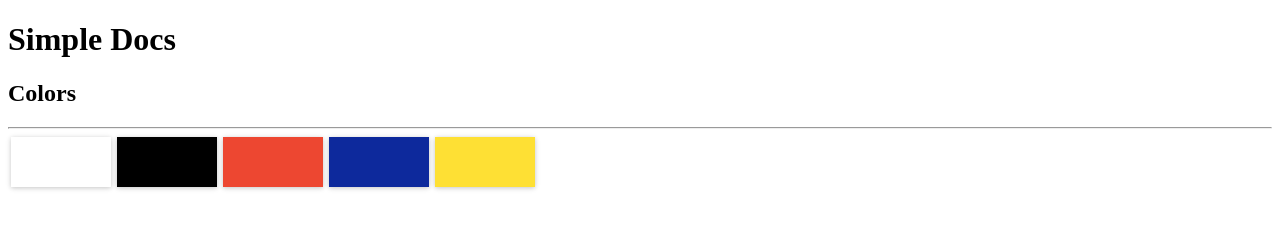
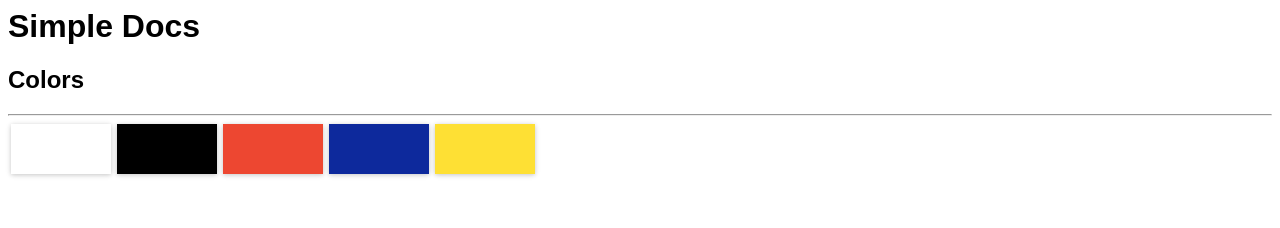
Before and after one commit to genexu/gundam, a website: page docs/simple.html in a window 1280 px wide. Drawn offline with Linux system fonts and the light colour scheme.

Commit message:
add reset style

```diff
--- a/scss/gundam.scss
+++ b/scss/gundam.scss
@@ -1,2 +1,3 @@
 @import "variables";
+@import "reset";
 @import "base";
--- /dev/null
+++ b/scss/reset.scss
@@ -0,0 +1,11 @@
+html {
+  font-family: sans-serif;
+}
+
+p {
+  line-height: 1.15rem;
+}
+
+h1, h2, h3, h4, h5, h6 {
+  margin-top: 0;
+}
```
Also changed, not shown: css/gundam.css, css/gundam.min.css, 3 other files.
